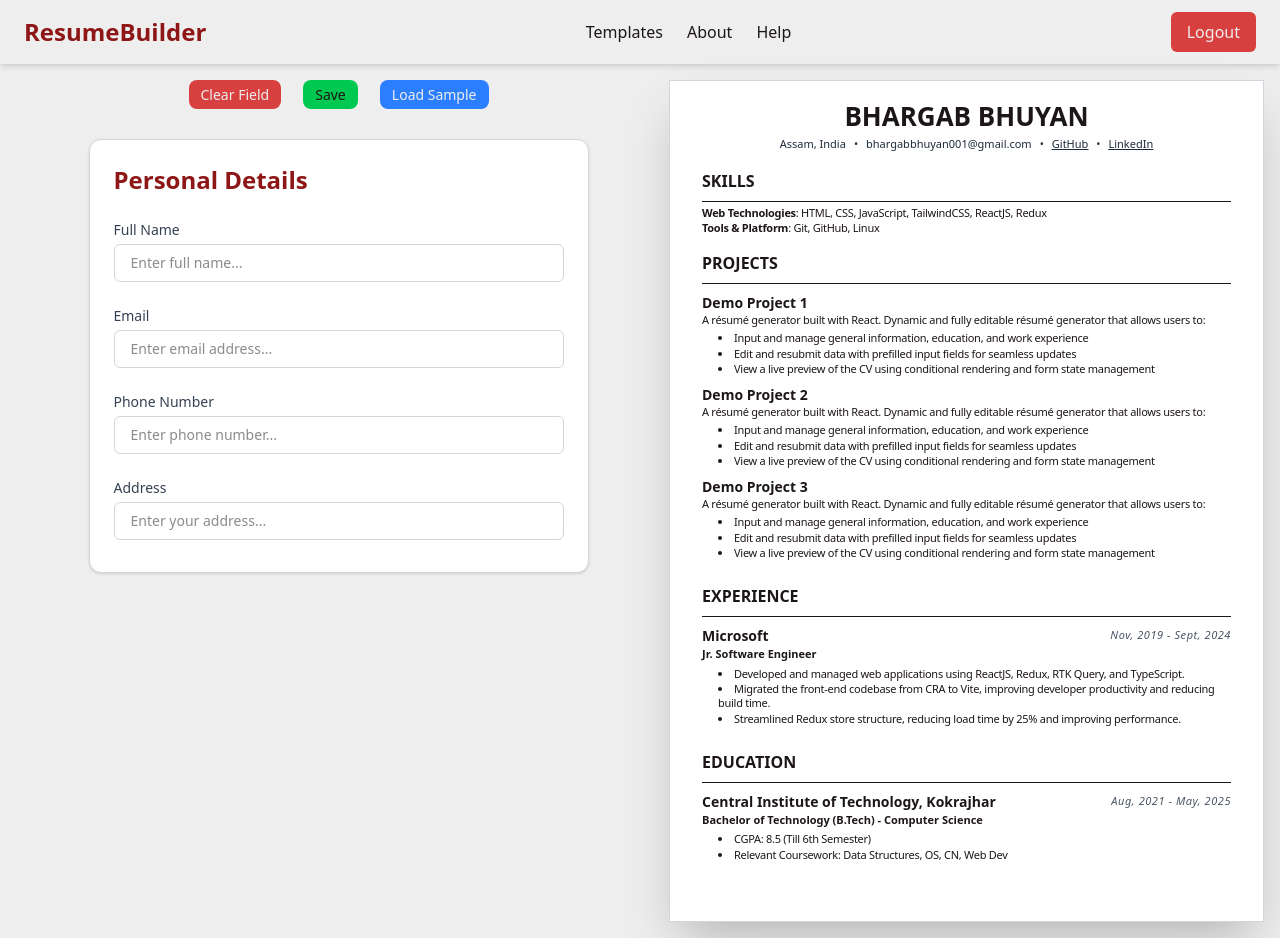
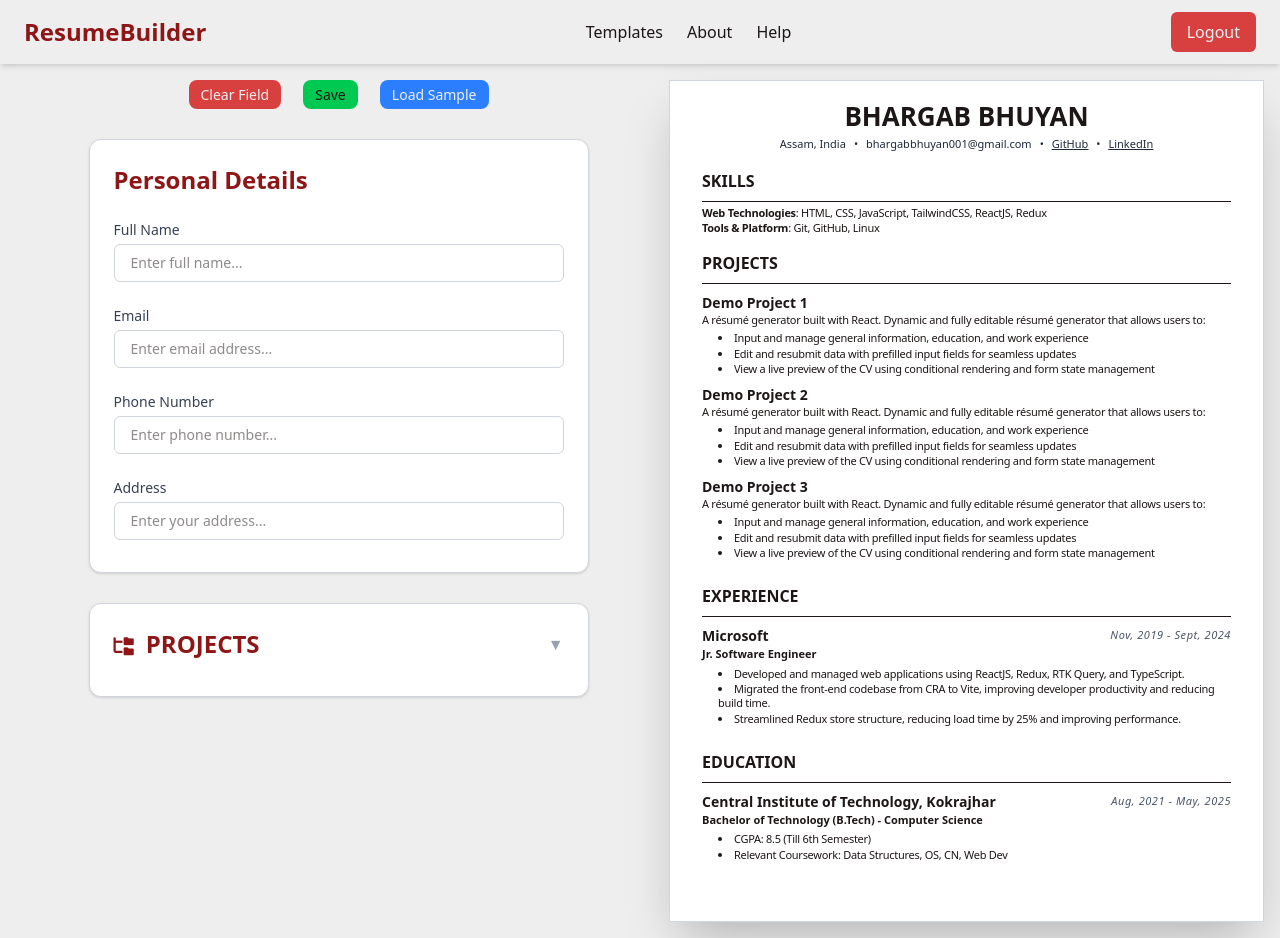
Before and after one commit to bhargablinx/resume-builder, a React (Vite) app: page / in a window 1280 px wide. Built offline with nearby package versions, Linux system fonts and the light colour scheme.

Commit message:
Project section

```diff
--- a/src/components/ResumeControl.jsx
+++ b/src/components/ResumeControl.jsx
@@ -1,3 +1,5 @@
+import { useState } from "react";
+
 export const ResumeControl = () => {
     return (
         <div className="flex-1 flex flex-col items-center gap-[30px]">
@@ -13,9 +15,47 @@ export const ResumeControl = () => {
                 </button>
             </div>
             <PersonalSection />
+            <ProjectSection />
         </div>
     );
 };
+
+function ProjectSection() {
+    const [isHidden, setIsHidden] = useState(true);
+
+    const toggleAccordion = () => {
+        setIsHidden((prev) => !prev);
+    };
+    return (
+        <div className="bg-white w-full max-w-[500px] p-6 rounded-xl border border-gray-300 shadow-sm space-y-3 transition hover:shadow-lg">
+            <div
+                className="flex justify-between items-center cursor-pointer"
+                onClick={toggleAccordion}
+            >
+                <h2 className="text-2xl font-bold text-dark-red">
+                    <i class="fa-solid fa-folder-tree mr-3 text-lg"></i>PROJECTS
+                </h2>
+                <span
+                    className={`text-gray-400 transform transition-transform duration-300 ${
+                        isHidden ? "" : "rotate-180"
+                    }`}
+                >
+                    &#9660;
+                </span>
+            </div>
+
+            <div
+                className={`overflow-hidden transition-[max-height] duration-500 ease-in-out ${
+                    isHidden ? "max-h-0" : "max-h-40"
+                }`}
+            >
+                <div>Project 1</div>
+                <div>Project 2</div>
+                <div>Project 3</div>
+            </div>
+        </div>
+    );
+}
 
 function PersonalSection() {
     return (
```
